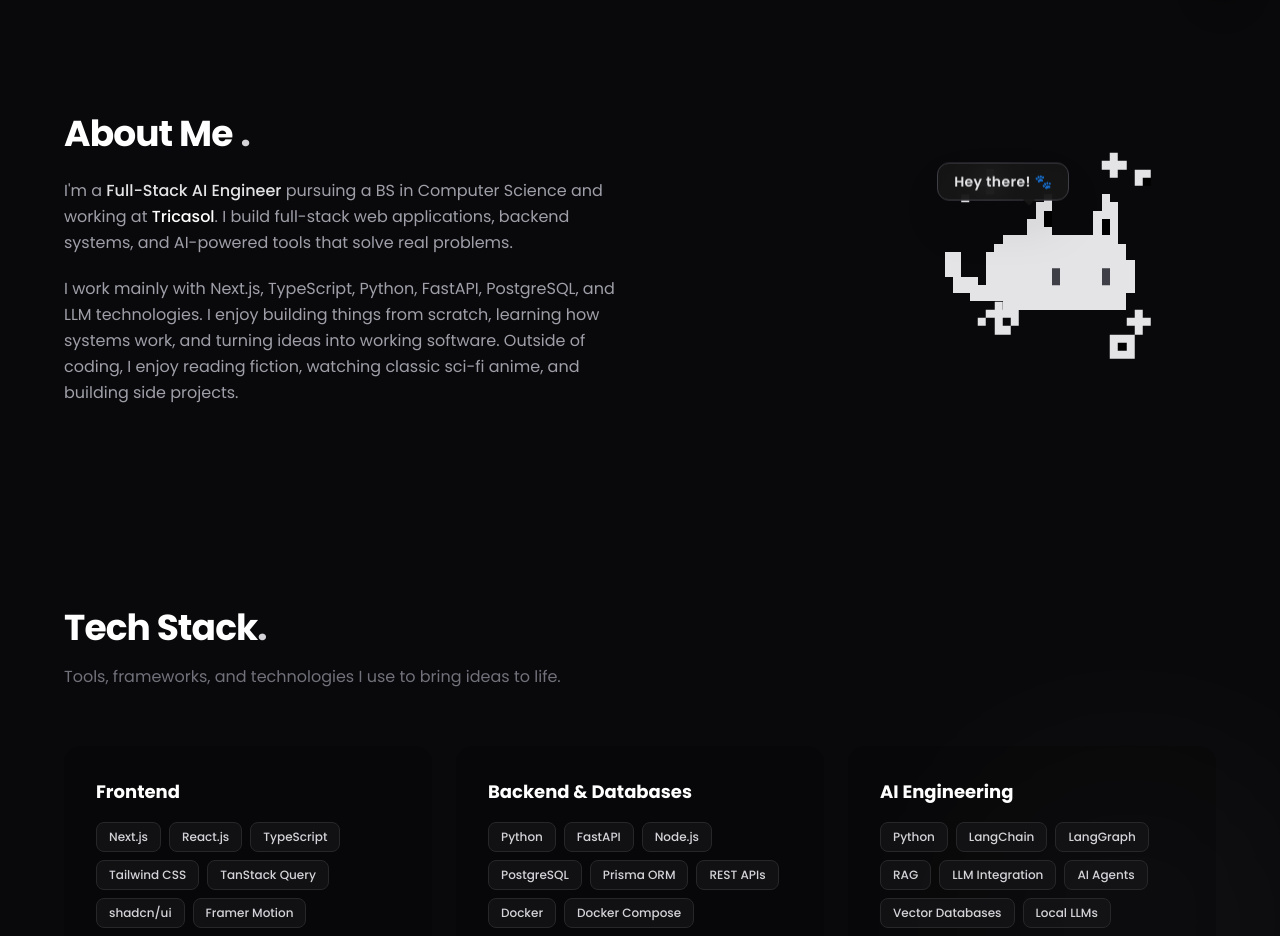
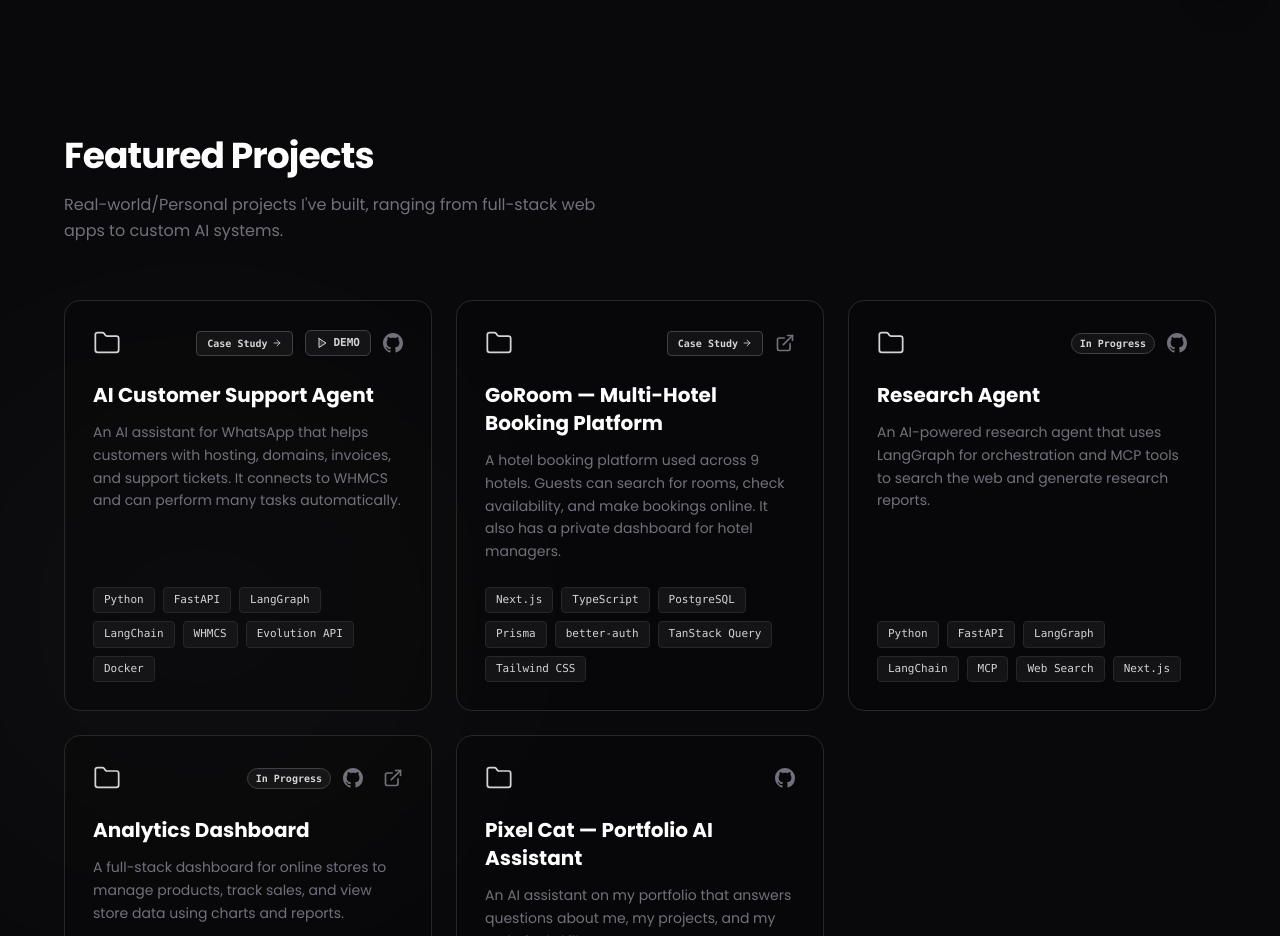
Before and after one commit to kaze1-dev/portfolio, a Next.js app: page / in a window 1280 px wide. Shown: the part 776-1712 px from the top of the page. Built offline with nearby package versions, Linux system fonts and the light colour scheme.

Commit message:
changing components position

```diff
--- a/app/page.tsx
+++ b/app/page.tsx
@@ -7,9 +7,9 @@ export default function Home() {
   return (
     <>
       <Hero />
+      <Projects />
       <About />
       <TechStack />
-      <Projects />
     </>
   );
 }
--- a/components/About.tsx
+++ b/components/About.tsx
@@ -12,7 +12,7 @@ const About = () => {
       <div className="mx-auto grid max-w-6xl grid-cols-1 items-center gap-12 md:grid-cols-2 md:gap-8">
         <div className="flex flex-col justify-center">
           <h2 className="mb-6 flex items-center gap-2 text-3xl font-bold tracking-tight text-white sm:text-4xl">
-            About Me<span className="text-zinc-300">.</span>
+            About Me<span className="text-zinc-300"></span>
           </h2>
 
           <div className="space-y-5 text-base leading-relaxed">
--- a/components/Hero.tsx
+++ b/components/Hero.tsx
@@ -6,7 +6,7 @@ const Hero = () => {
     <section className="relative flex min-h-[calc(100vh-4rem)] flex-col items-center justify-center overflow-hidden bg-zinc-950 px-4 text-zinc-300">
       <div className="z-10 mx-auto flex max-w-4xl flex-col items-center text-center">
         <h1 className="mb-6 select-none font-sans text-5xl font-extrabold text-white sm:text-7xl md:text-7xl">
-          hi, <span className="text-zinc-300">Faisal</span> here.
+          hi, <span className="text-zinc-300">Faisal</span> here
         </h1>
 
         <p className="mb-10 max-w-xl text-base leading-relaxed tracking-wide text-zinc-400">
--- a/components/Projects.tsx
+++ b/components/Projects.tsx
@@ -36,7 +36,7 @@ const Projects = () => {
 
   const projects: Project[] = [
     {
-      title: 'Business AI Customer Support Agent',
+      title: 'AI Customer Support Agent',
       description:
         'An AI assistant for WhatsApp that helps customers with hosting, domains, invoices, and support tickets. It connects to WHMCS and can perform many tasks automatically.',
       tags: [
@@ -73,6 +73,23 @@ const Projects = () => {
       inProgress: false,
       client: true,
       caseStudyUrl: '/projects/goroom',
+    },
+    {
+      title: 'Research Agent',
+      description:
+        'An AI-powered research agent that uses LangGraph for orchestration and MCP tools to search the web and generate research reports.',
+      tags: [
+        'Python',
+        'FastAPI',
+        'LangGraph',
+        'LangChain',
+        'MCP',
+        'Web Search',
+        'Next.js',
+      ],
+      githubLink: 'https://github.com/kaze1-dev/research-agent',
+      liveLink: null,
+      inProgress: true,
     },
     {
       title: 'Analytics Dashboard',
@@ -127,9 +144,8 @@ const Projects = () => {
     compact: boolean;
   }) => (
     <div
-      className={`group relative flex flex-col justify-between rounded-2xl border border-zinc-800 bg-black/20 transition-all duration-300 hover:-translate-y-1 hover:border-zinc-600 hover:bg-black/40 ${
-        compact ? 'p-5 sm:p-6' : 'p-6 sm:p-7'
-      }`}
+      className={`group relative flex flex-col justify-between rounded-2xl border border-zinc-800 bg-black/20 transition-all duration-300 hover:-translate-y-1 hover:border-zinc-600 hover:bg-black/40 ${compact ? 'p-5 sm:p-6' : 'p-6 sm:p-7'
+        }`}
     >
       {project.caseStudyUrl && (
         <Link
@@ -204,9 +220,8 @@ const Projects = () => {
         </div>
 
         <h3
-          className={`mb-3 font-bold text-white transition-colors duration-300 group-hover:text-zinc-200 ${
-            compact ? 'text-lg' : 'text-xl'
-          }`}
+          className={`mb-3 font-bold text-white transition-colors duration-300 group-hover:text-zinc-200 ${compact ? 'text-lg' : 'text-xl'
+            }`}
         >
           {project.title}
         </h3>
@@ -239,10 +254,10 @@ const Projects = () => {
       <div className="mx-auto max-w-6xl">
         <div className="mb-14">
           <h2 className="mb-4 text-3xl font-bold tracking-tight text-white sm:text-4xl">
-            Featured Projects<span className="text-zinc-300">.</span>
+            Featured Projects<span className="text-zinc-300"></span>
           </h2>
           <p className="max-w-xl text-base leading-relaxed text-zinc-500">
-            Real-world projects I've built, ranging from full-stack web apps to
+            Real-world/Personal projects I've built, ranging from full-stack web apps to
             custom AI systems.
           </p>
         </div>
@@ -255,7 +270,7 @@ const Projects = () => {
 
         <div className="mt-20">
           <h3 className="mb-3 text-xl font-bold tracking-tight text-white sm:text-2xl">
-            Mini Projects<span className="text-zinc-300">.</span>
+            Client Work<span className="text-zinc-300"></span>
           </h3>
           <p className="mb-8 max-w-xl text-sm leading-relaxed text-zinc-500">
             Smaller client builds and custom frontend websites.
--- a/components/Skills.tsx
+++ b/components/Skills.tsx
@@ -7,7 +7,7 @@ const TechStack = () => {
     description: '',
     skills: [
       'Next.js',
-        'React.js',
+      'React',
       'TypeScript',
       'Tailwind CSS',
       'TanStack Query',
@@ -20,11 +20,12 @@ const TechStack = () => {
     description: '',
     skills: [
       'Python',
+      'TypeScript',
       'FastAPI',
       'Node.js',
       'PostgreSQL',
-        'Prisma ORM',
-        'REST APIs',
+      'Prisma',
+      "Sqlalchemy",
       'Docker',
       'Docker Compose',
     ],
@@ -39,8 +40,8 @@ const TechStack = () => {
       'RAG',
       'LLM Integration',
       'AI Agents',
+      'MCP',
       'Vector Databases',
-        'Local LLMs',
     ],
   },
 ];
@@ -55,7 +56,7 @@ const TechStack = () => {
       <div className="mx-auto max-w-6xl">
         <div className="mb-14">
           <h2 className="mb-4 text-3xl font-bold tracking-tight text-white sm:text-4xl">
-            Tech Stack<span className="text-zinc-300">.</span>
+            Tech Stack<span className="text-zinc-300"></span>
           </h2>
 
           <p className="max-w-xl text-base leading-relaxed text-zinc-500">
```
Lines whose indentation alone changed are shown as unchanged.
